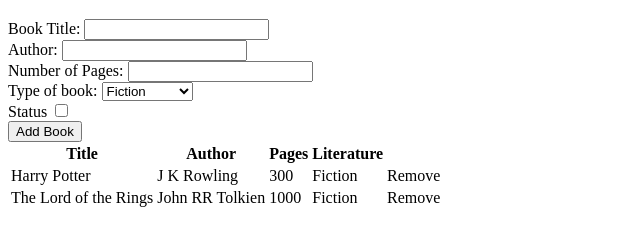
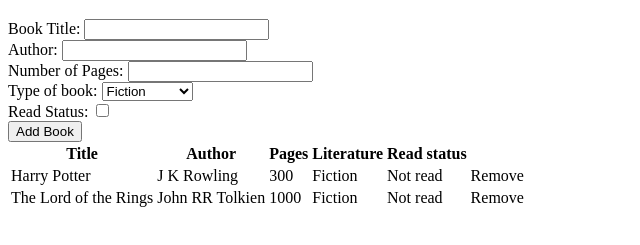
Before and after one commit to christianyarwood62/projects, a plain HTML site: page project_library/index.html in a window 1280 px wide. Shown: the part 61-306 px from the top of the page, without its empty margins (0-640 px from the left). Drawn offline with Linux system fonts and the light colour scheme.

Commit message:
Add read status to the newly added books

```diff
--- a/project_library/index.html
+++ b/project_library/index.html
@@ -29,7 +29,7 @@
                 </select>
             </div>
             <div class="form-container">
-                <label for="literature" class="form-label">Status</label>
+                <label for="literature" class="form-label">Read Status:</label>
                 <input type="checkbox" id="read-status"></input>
             </div>
             <button class="btn">Add Book</button>
@@ -41,6 +41,7 @@
                     <th>Author</th>
                     <th>Pages</th>
                     <th>Literature</th>
+                    <th>Read status</th>
                     <th id="delete-header"></th>
                 </tr>
             </thead>
--- a/project_library/script.js
+++ b/project_library/script.js
@@ -3,7 +3,7 @@ const myLibrary = []
 ;
 
 // Book Constructor
-function Book(title, author, pages, literature) {
+function Book(title, author, pages, literature, status) {
     if (!new.target) {
         throw Error("You must use the 'new' keyword!");
     }
@@ -12,6 +12,7 @@ function Book(title, author, pages, literature) {
     this.author = author,
     this.pages = pages,
     this.literature = literature;
+    this.status = status;
 }
 
 // Function to clear the form inputs
@@ -93,6 +94,15 @@ function addBookToTable(book) {
     console.log(literatureData);
     row.appendChild(literatureData);
 
+    const readStatus = document.createElement('td');
+    const checkBox = document.querySelector('#read-status');
+    if (checkBox.checked === true) {
+        readStatus.textContent = "Read";
+    } else {
+        readStatus.textContent = "Not read";
+    }
+    row.appendChild(readStatus);
+
     const removeButton = document.createElement('td');
     removeButton.classList.add('delete');
     removeButton.textContent = `Remove`;
```
